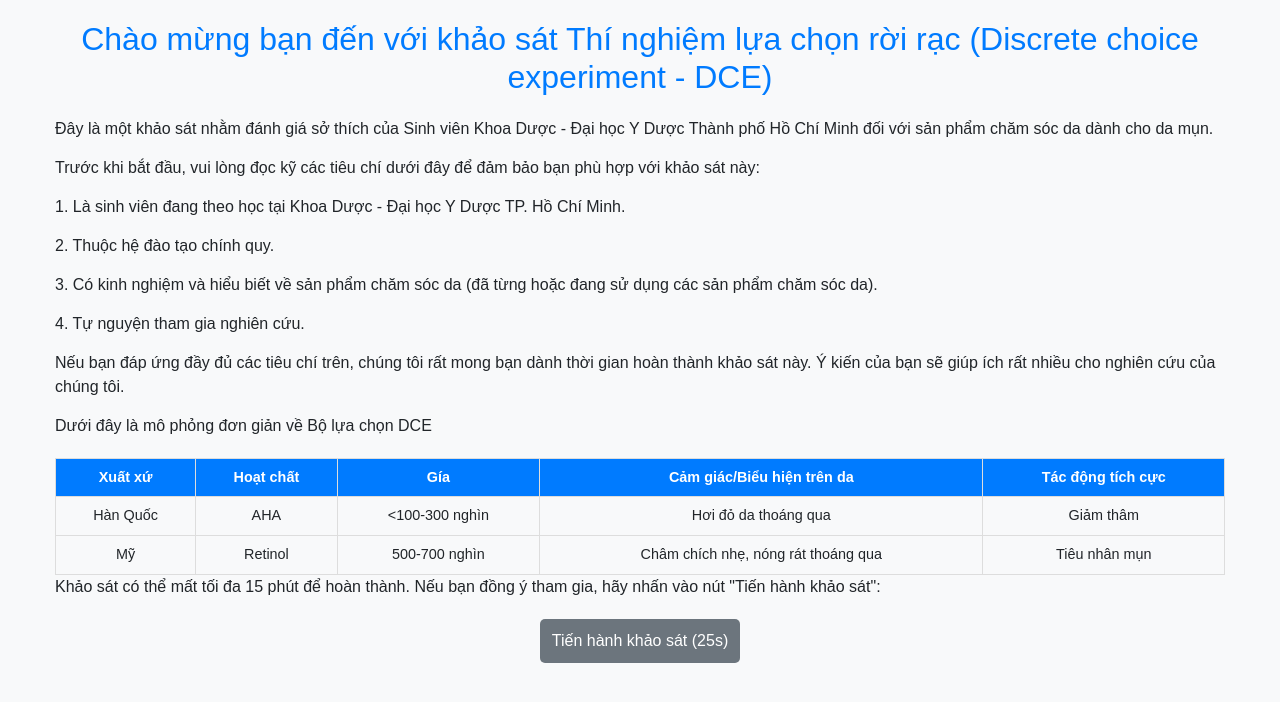
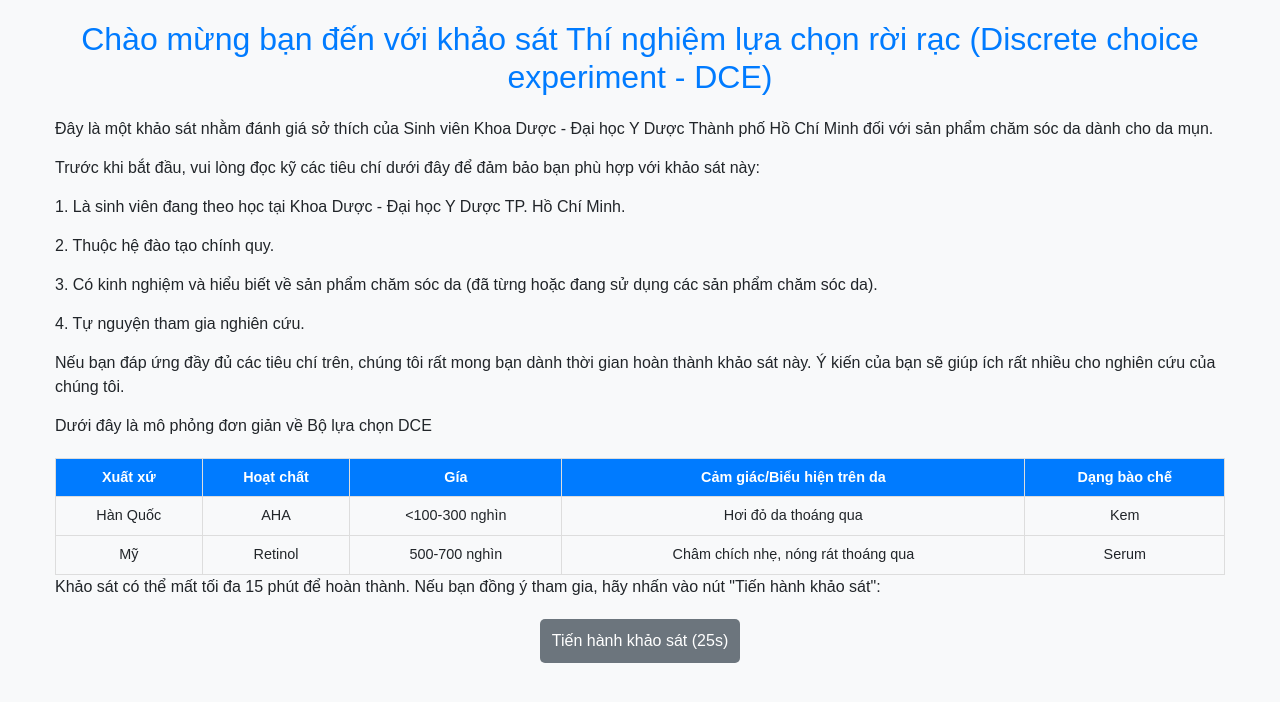
Before and after one commit to DCEsurvey/pilot, a plain HTML site: page index.html in a window 1280 px wide. Drawn offline with nearby package versions, Linux system fonts and the light colour scheme.

Commit message:
Update index.html

```diff
--- a/index.html
+++ b/index.html
@@ -99,21 +99,21 @@
                 <th>Hoạt chất</th>
                 <th>Gía</th>
                 <th>Cảm giác/Biểu hiện trên da</th>
-                <th>Tác động tích cực</th>
+                <th>Dạng bào chế</th>
             </tr>
             <tr>
                 <td>Hàn Quốc</td>
                 <td>AHA</td>
                 <td><100-300 nghìn</td>
                 <td>Hơi đỏ da thoáng qua</td>
-                <td>Giảm thâm</td>
+                <td>Kem</td>
             </tr>
             <tr>
                 <td>Mỹ</td>
                 <td>Retinol</td>
                 <td>500-700 nghìn</td>
                 <td>Châm chích nhẹ, nóng rát thoáng qua</td>
-                <td>Tiêu nhân mụn</td>
+                <td>Serum</td>
             </tr>
             <!-- Các dòng khác sẽ tiếp tục ở đây -->
         </table>
```
